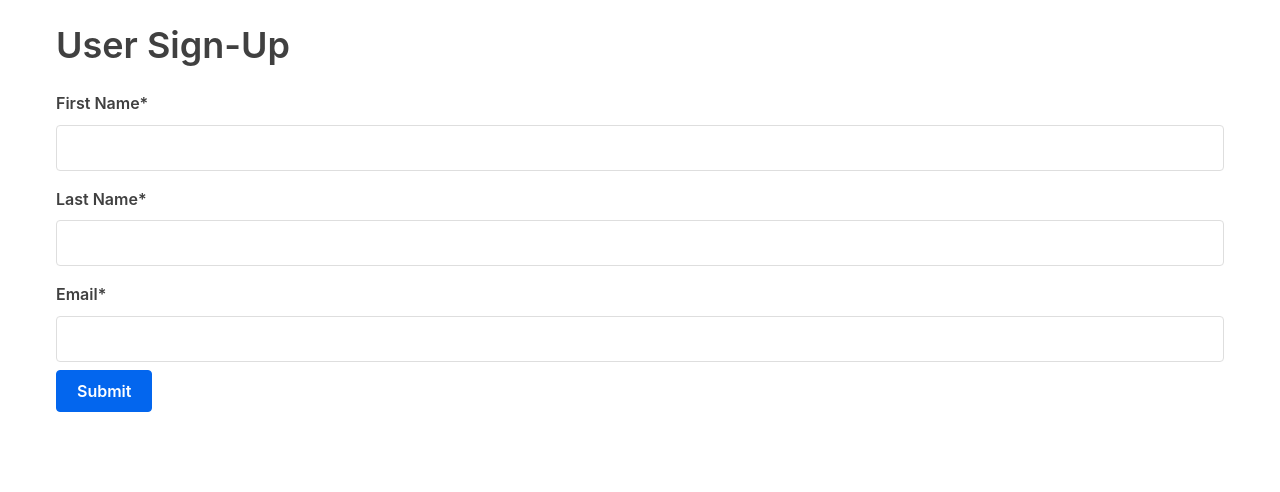
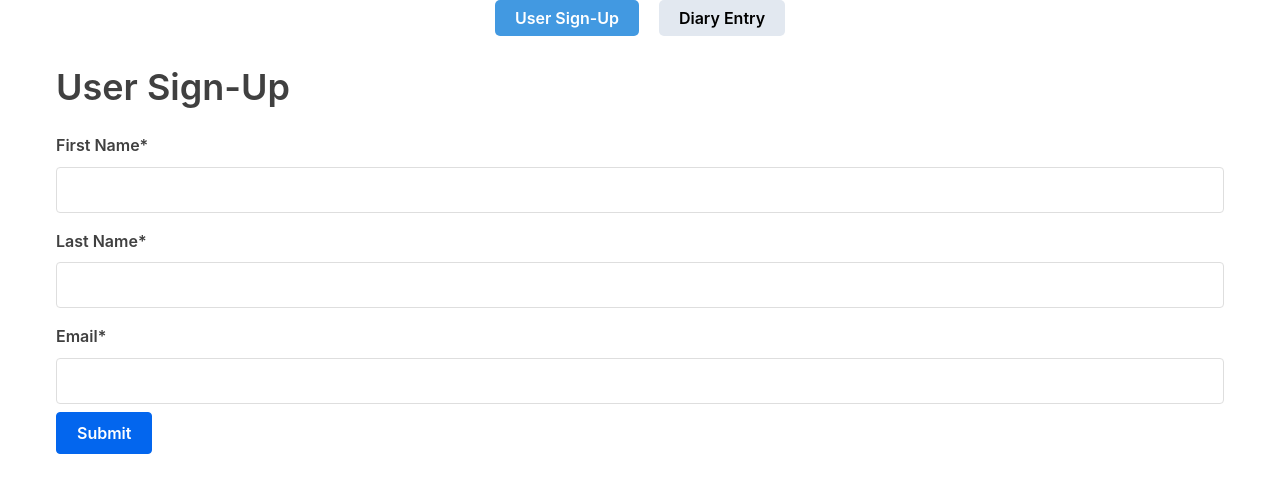
Before and after one commit to ncoronac/4TheRecord, a React (Vite) app in the folder packages/react-frontend/: page / in a window 1280 px wide. Shown: the top 492 px of the page. Built offline with nearby package versions, Linux system fonts and the light colour scheme.

Commit message:
Added Diary Entry page and added site navigation

```diff
--- /dev/null
+++ b/packages/react-frontend/src/App.jsx
@@ -0,0 +1,46 @@
+import { useState } from 'react'
+import Form from './Form'
+import DiaryEntry from './DiaryEntry'
+
+function App() {
+  const [currentView, setCurrentView] = useState('form')
+
+  return (
+    <div className="App">
+      <nav style={{ marginBottom: '30px', textAlign: 'center' }}>
+        <button
+          onClick={() => setCurrentView('form')}
+          style={{
+            margin: '0 10px',
+            padding: '10px 20px',
+            backgroundColor: currentView === 'form' ? '#4299e1' : '#e2e8f0',
+            color: currentView === 'form' ? 'white' : 'black',
+            border: 'none',
+            borderRadius: '5px',
+            cursor: 'pointer'
+          }}
+        >
+          User Sign-Up
+        </button>
+        <button
+          onClick={() => setCurrentView('diary')}
+          style={{
+            margin: '0 10px',
+            padding: '10px 20px',
+            backgroundColor: currentView === 'diary' ? '#4299e1' : '#e2e8f0',
+            color: currentView === 'diary' ? 'white' : 'black',
+            border: 'none',
+            borderRadius: '5px',
+            cursor: 'pointer'
+          }}
+        >
+          Diary Entry
+        </button>
+      </nav>
+
+      {currentView === 'form' ? <Form /> : <DiaryEntry />}
+    </div>
+  )
+}
+
+export default App
--- /dev/null
+++ b/packages/react-frontend/src/DiaryEntry.jsx
@@ -0,0 +1,90 @@
+import { useState } from 'react'
+
+function DiaryEntry() {
+  const [entry, setEntry] = useState({
+    date: "",
+    title: "",
+    content: "",
+    mood: ""
+  })
+
+  function handleChange(event) {
+    const { name, value } = event.target;
+    setEntry({...entry, [name]: value})
+  }
+
+  function handleMoodSelect(mood) {
+    setEntry({...entry, mood: mood})
+  }
+
+  function submitForm(event) {
+    event.preventDefault();
+    console.log("Diary Entry Submitted: ", entry);
+  }
+
+  return (
+    <div className="container">
+      <h1>My Diary</h1>
+      <form onSubmit={submitForm}>
+        <label htmlFor="date">Date</label>
+        <input
+          type="date"
+          name='date'
+          id="date"
+          value={entry.date}
+          onChange={handleChange}
+          required
+        />
+
+        <label htmlFor="title">Title</label>
+        <input
+          type="text"
+          name='title'
+          id="title"
+          value={entry.title}
+          onChange={handleChange}
+          placeholder="What's on your mind?"
+          required
+        />
+
+        <label>How are you feeling today?</label>
+        <div className="mood-selector">
+          {['😊 Happy', '😔 Sad', '😄 Excited', '😴 Tired', '😐 Neutral'].map((mood) => (
+            <button
+              key={mood}
+              type="button"
+              className={`mood-option ${entry.mood === mood ? 'selected' : ''}`}
+              onClick={() => handleMoodSelect(mood)}
+            >
+              {mood}
+            </button>
+          ))}
+        </div>
+
+        <label htmlFor="content">Your Thoughts</label>
+        <textarea
+          name='content'
+          id="content"
+          value={entry.content}
+          onChange={handleChange}
+          placeholder="Write about your day..."
+          rows="6"
+          required
+        />
+
+        <button type='submit'>Save Entry</button>
+      </form>
+
+      {entry.title && (
+        <div className="entry-preview">
+          <h3>Preview: {entry.title}</h3>
+          <p><strong>Date:</strong> {entry.date}</p>
+          <p><strong>Mood:</strong> {entry.mood}</p>
+          <p><strong>Content:</strong> {entry.content}</p>
+        </div>
+      )}
+    </div>
+  )
+}
+
+export default DiaryEntry
```
Also changed, not shown: packages/react-frontend/src/main.jsx (+3 -4 lines).
